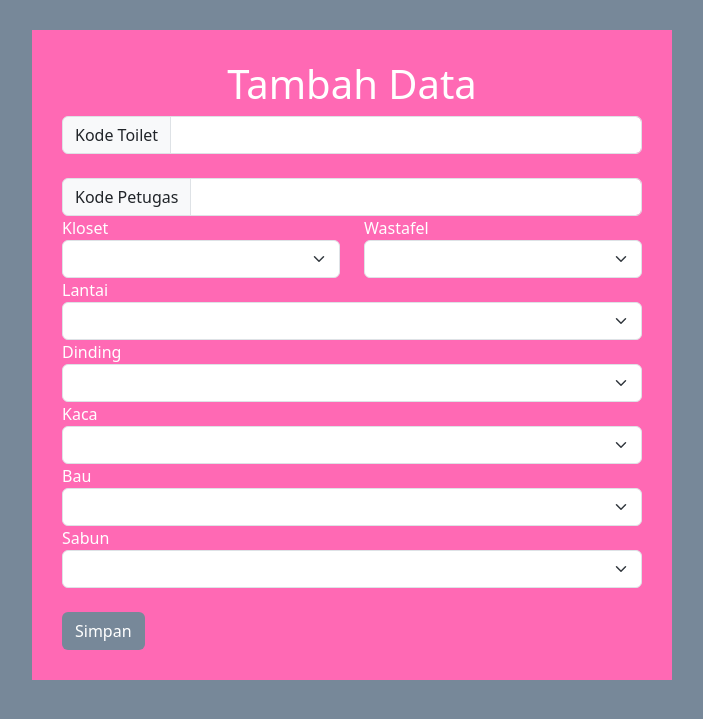
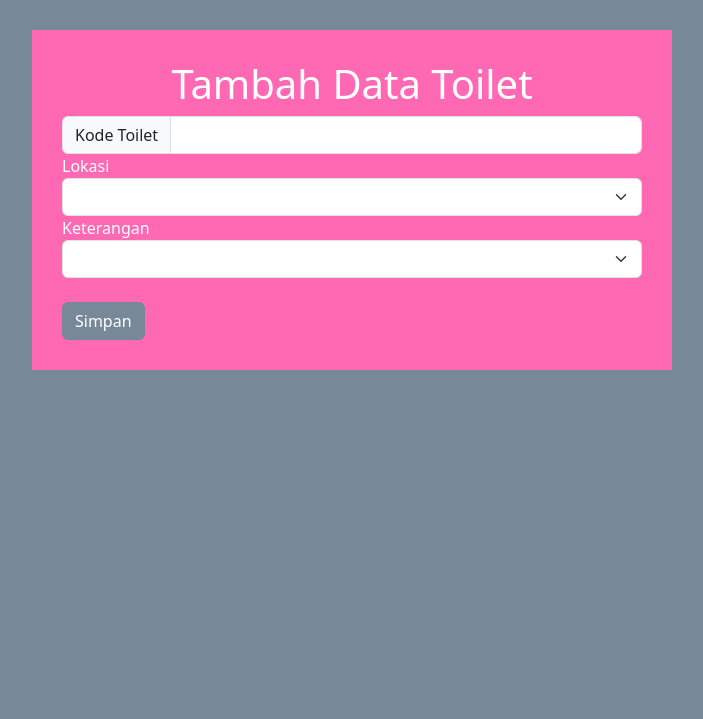
Before and after one commit to MuhammadReza1234/Project-Checklist-Toilet, a PHP site: page /tam_toilet.php in a window 1280 px wide. Shown: the top 719 px of the page, without its empty margins (288-991 px from the left). Run offline with PHP 8.4, Linux system fonts and the light colour scheme.

Commit message:
Update tam_toilet.php

```diff
--- a/checklist/tam_toilet.php
+++ b/checklist/tam_toilet.php
@@ -4,31 +4,16 @@ include_once 'koneksi.php';
 
 if (isset($_POST['submit']))
 {
+    $toilet_id = $_POST['toilet_id'];
+    $lokasi = $_POST['lokasi'];
+    $keterangan = $_POST['keterangan'];
 
-    $toilet_id = $_POST['toilet_id'];
-    $kloset = $_POST['kloset'];
-    $wastafel = $_POST['wastafel'];
-    $lantai = $_POST['lantai'];
-    $dinding = $_POST['dinding'];
-    $kaca = $_POST['kaca'];
-    $bau = $_POST['bau'];
-    $sabun = $_POST['sabun'];
-    $users_id = $_POST['users_id'];
-
-    $query = "INSERT INTO checklist (tanggal, toilet_id, kloset, wastafel, lantai, dinding, kaca, bau,
-    sabun, users_id) VALUES (NOW(), '$toilet_id', '$kloset', '$wastafel', '$lantai', '$dinding', '$kaca', '$bau', '$sabun', '$users_id')";
-    $result = mysqli_query($koneksi, $query);
-
-    if ($result) {
-        echo "<script>window.location='index.php'</script>";
-    } else {
-        die("Maaf, data gagal disimpan: " . mysqli_error($koneksi));
-    }
-
+    $sql = 'INSERT INTO toilet (id, lokasi, keterangan) ';
+    $sql .= "VALUE ('{$toilet_id}', '{$lokasi}', '{$keterangan}')";
+    $result = mysqli_query($koneksi, $sql);
+    header('location: ind_toilet.php');
 }
 ?>
-
-
 
 <!DOCTYPE html>
 <html lang="en">
@@ -40,91 +25,31 @@ if (isset($_POST['submit']))
 </head>
 <body style="margin-top: 30px; background-color: #778899;">
     <div class="container" style="background-color: #FF69B4; width: 50%; padding: 30px;">
-        <h1 style="color: #FFFFFF; text-align: center;">Tambah Data</h1>
+        <h1 style="color: #FFFFFF; text-align: center;">Tambah Data Toilet</h1>
         <div class="main">
-            <form method="post" action="tambah.php" enctype="multipart/form-data">
+            <form method="post" action="tam_toilet.php" enctype="multipart/form-data">
                 <div class="input-group">
                     <span class="input-group-text">Kode Toilet</span>
                     <input class="form-control" type="text" name="toilet_id">
-                </div><br>
-                <div class="input-group">
-                    <span class="input-group-text">Kode Petugas</span>
-                    <input class="form-control" type="text" name="users_id">
                 </div>
-                <div class="row">
-                    <div class="col">
-                        <div class="input">
-                            <label style="color: #FFFFFF;">Kloset</label>
-                            <select class="form-select" aria-label="Default select example" name="kloset">
-                                <option value=""></option>
-                                <option value="Bersih">Bersih</option>
-                                <option value="Kotor">Kotor</option>
-                                <option value="Rusak">Rusak</option>
-                            </select>
-                        </div>
-
-                    </div>
-                    <div class="col">
-                        <div class="input">
-                            <label style="color: #FFFFFF;">Wastafel</label>
-                            <select class="form-select" aria-label="Default select example" name="wastafel">
-                                <option value=""></option>
-                                <option value="Bersih">Bersih</option>
-                                <option value="Kotor">Kotor</option>
-                                <option value="Rusak">Rusak</option>
-                            </select>
-                        </div>
-                    </div>
-                </div>
-
-            <div class="row">
-            <div class="col">
                 <div class="input">
-                    <label style="color: #FFFFFF;">Lantai</label>
-                    <select class="form-select" aria-label="Default select example" name="lantai">
+                    <label style="color: #FFFFFF;">Lokasi</label>
+                    <select class="form-select" aria-label="Default select example" name="lokasi">
                         <option value=""></option>
-                        <option value="Bersih">Bersih</option>
-                        <option value="Kotor">Kotor</option>
-                        <option value="Rusak">Rusak</option>
-                    </select>
-                </div>
-            <div class="col">
-                <div class="input">
-                    <label style="color: #FFFFFF;">Dinding</label>
-                    <select class="form-select" aria-label="Default select example" name="dinding">
-                        <option value=""></option>
-                        <option value="Bersih">Bersih</option>
-                        <option value="Kotor">Kotor</option>
-                        <option value="Rusak">Rusak</option>
+                        <option value="Office">Office</option>
+                        <option value="Factory 1">Factory 1</option>
+                        <option value="Factory 2">Factory 2</option>
+                        <option value="Security">Security</option>
                     </select>
                 </div>
                 <div class="input">
-                    <label style="color: #FFFFFF;">Kaca</label>
-                    <select class="form-select" aria-label="Default select example" name="kaca">
+                    <label style="color: #FFFFFF;">Keterangan</label>
+                    <select class="form-select" aria-label="Default select example" name="keterangan">
                         <option value=""></option>
-                        <option value="Bersih">Bersih</option>
-                        <option value="Kotor">Kotor</option>
-                        <option value="Rusak">Rusak</option>
+                        <option value="Sudah">Sudah</option>
+                        <option value="Belum">Belum</option>
                     </select>
-                </div>
-                <div class="input">
-                    <label style="color: #FFFFFF;">Bau</label>
-                    <select class="form-select" aria-label="Default select example" name="bau">
-                        <option value=""></option>
-                        <option value="Ya">Ya</option>
-                        <option value="Tidak">Tidak</option>
-                    </select>
-                </div>
-                <div class="input">
-                    <label style="color: #FFFFFF;">Sabun</label>
-                    <select class="form-select" aria-label="Default select example" name="sabun">
-                        <option value=""></option>
-                        <option value="Ada">Ada</option>
-                        <option value="Habis">Habis</option>
-                        <option value="Hilang">Hilang</option>
-                    </select>
-                </div><br>
-
+                </div> <br>
                 <input class= "btn" style="background-color: #778899; color: #FFFFFF;" type="submit" name="submit" value="Simpan">
             </form>
         </div>
```
